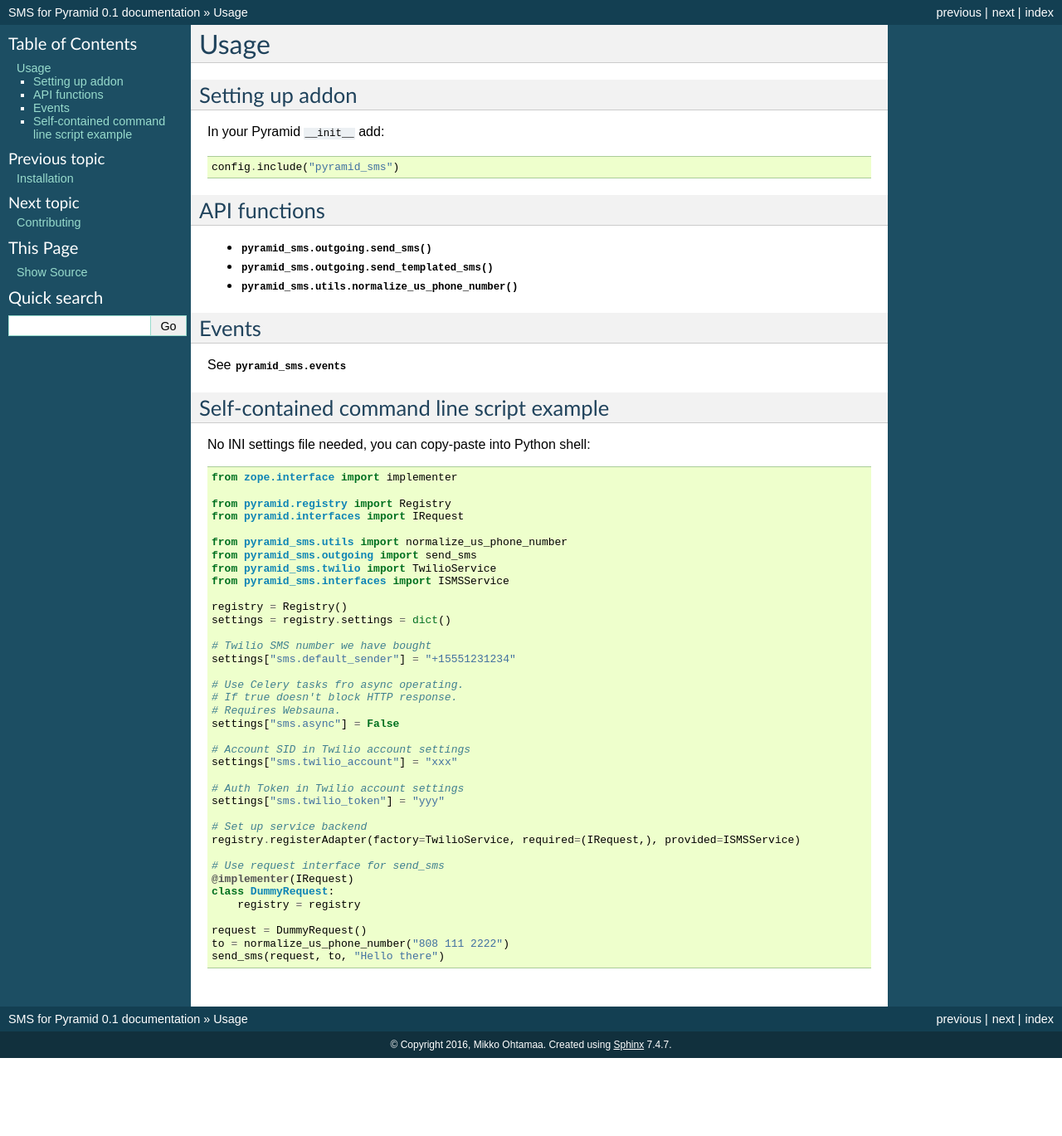
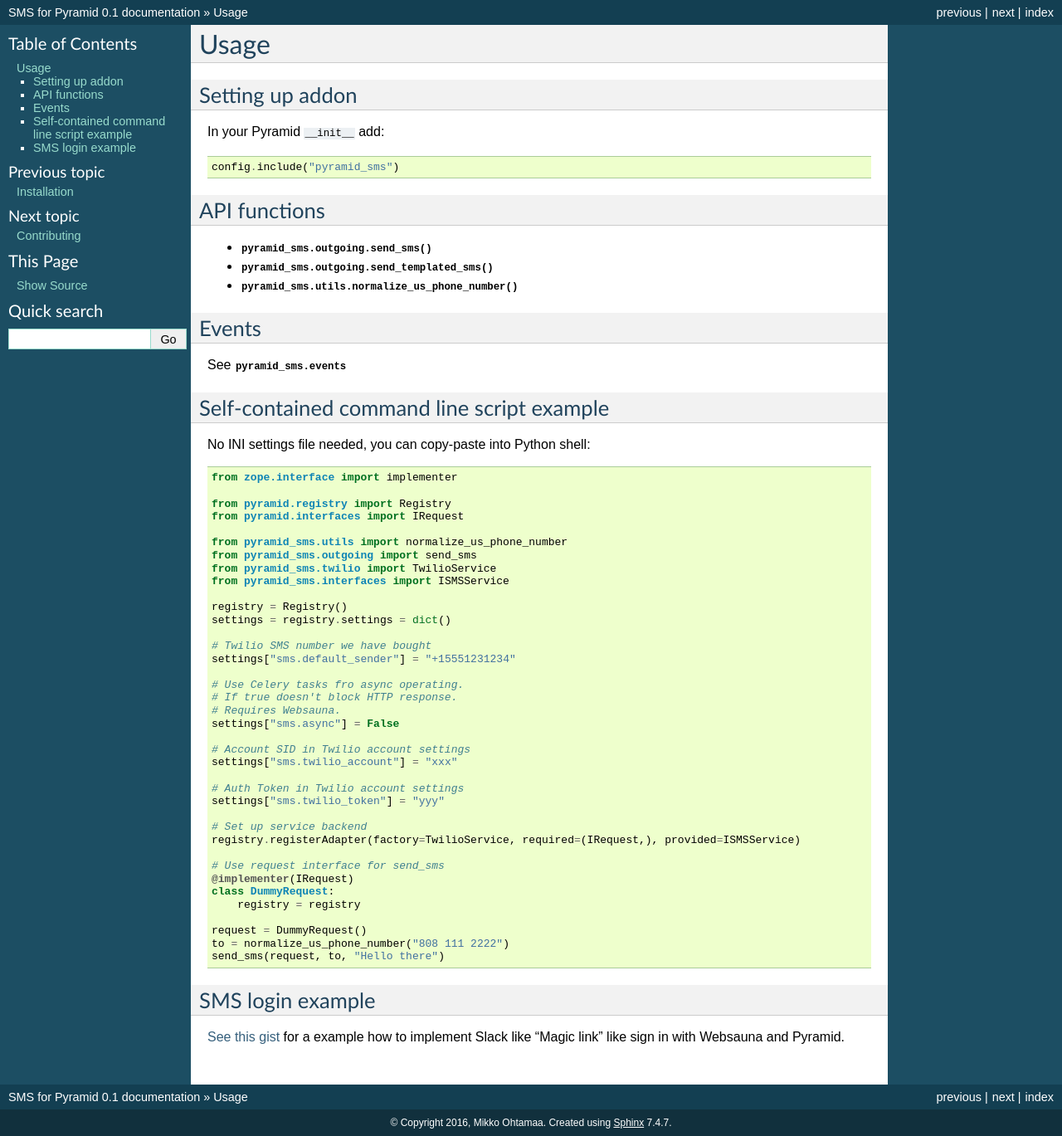
Before and after one commit to websauna/pyramid_sms, a Sphinx documentation site: the page built from docs/usage.rst, in a window 1280 px wide. Shown: the whole page at 83% size. Built offline with Sphinx 7.4.7, drawn with Linux system fonts in a browser that asks for light colours; before the commit the page ends 1275 px from its top, so only the background shows below that.

Commit message:
Adding SMS login example.

```diff
--- a/docs/usage.rst
+++ b/docs/usage.rst
@@ -73,3 +73,8 @@ No INI settings file needed, you can copy-paste into Python shell:
     request = DummyRequest()
     to = normalize_us_phone_number("808 111 2222")
     send_sms(request, to, "Hello there")
+
+SMS login example
+-----------------
+
+`See this gist <https://gist.github.com/miohtama/69b5c365ec5e5ddd1d0b2ad2869460e8>`_ for a example how to implement Slack like "Magic link" like sign in with Websauna and Pyramid.
```
